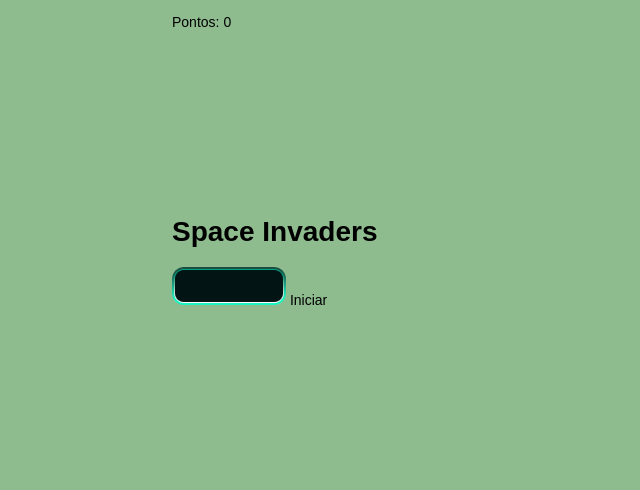
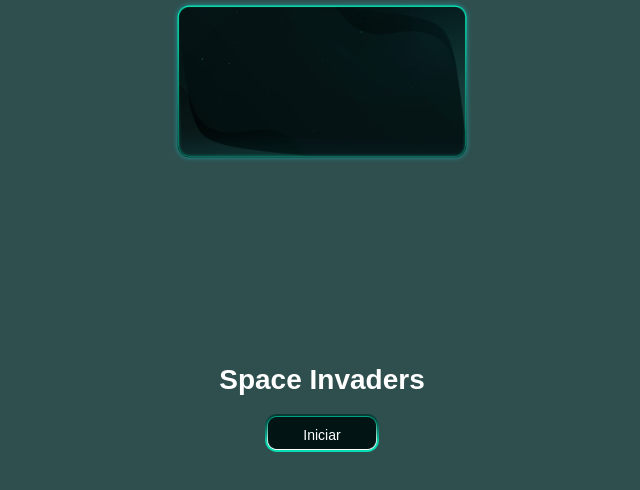
Before and after one commit to Annyanjo/modern-space-invaders, a plain HTML site: page index.html in a window 1280 px wide. Shown: the whole page, without its empty margins (318-958 px from the left). Drawn offline with Linux system fonts and the light colour scheme.

Commit message:
add styles to start screen

```diff
--- a/index.html
+++ b/index.html
@@ -12,24 +12,62 @@
         height: 100%;
         font-family: Arial, Helvetica, sans-serif;
         font-size: 14px;
-        background-color: darkseagreen;
+        background-color: darkslategray;
        }
     </style>
 </head>
 <body>
-    <div id="parentDiv">
-        <p>
+    <div style="position: relative;" id="parentDiv">
+        <p
+         id="scoreContainer"
+         style="
+            position: absolute;
+            z-index: 10;
+            color: aliceblue;
+            margin: 0;
+            left: 10px;
+            top: 10px;
+            display: none;
+         "
+        >
             <span>Pontos: </span>
             <span id="scoreEl">0</span>
         </p>
         <canvas></canvas>
 
-        <div id="startScreen">
-            <div>
-                <h1>Space Invaders</h1>
-            <div id="starButton">
+        <div
+         id="startScreen"
+         style="
+            position: absolute;
+            top: 0;
+            left: 0;
+            right: 0;
+            bottom: 0;
+            display: flex;
+            justify-content: center;
+            align-items: center;
+            background: url('./img/startScreenBackground.png');
+            background-repeat: no-repeat;
+            background-size: contain;
+            z-index: 20;
+         "
+        >
+            <div style="text-align: center;">
+                <h1 style="color: white;">Space Invaders</h1>
+            <div
+              id="starButton"
+              style="position: relative; display: inline-block; cursor: pointer;"
+            >
                 <img src="./img/button.png" alt="Star Button" />
-                <span>Iniciar</span>
+                <span
+                  style="
+                    position: absolute;
+                    color: white;
+                    top: 50%;
+                    left: 50%;
+                    transform: translate(-50%, -50%);
+                  "
+                >Iniciar</span>
             </div>
             </div>
         </div><!-- Fim startScreen-->
```
